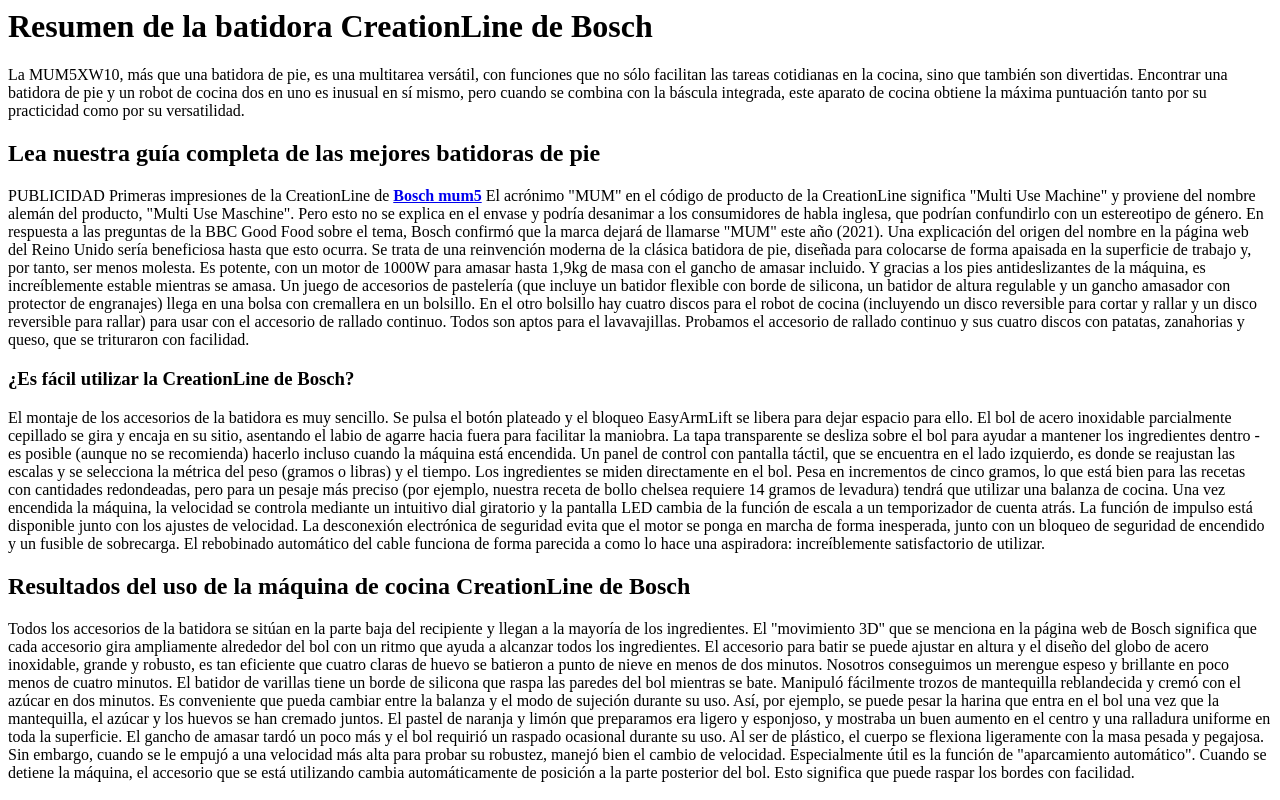
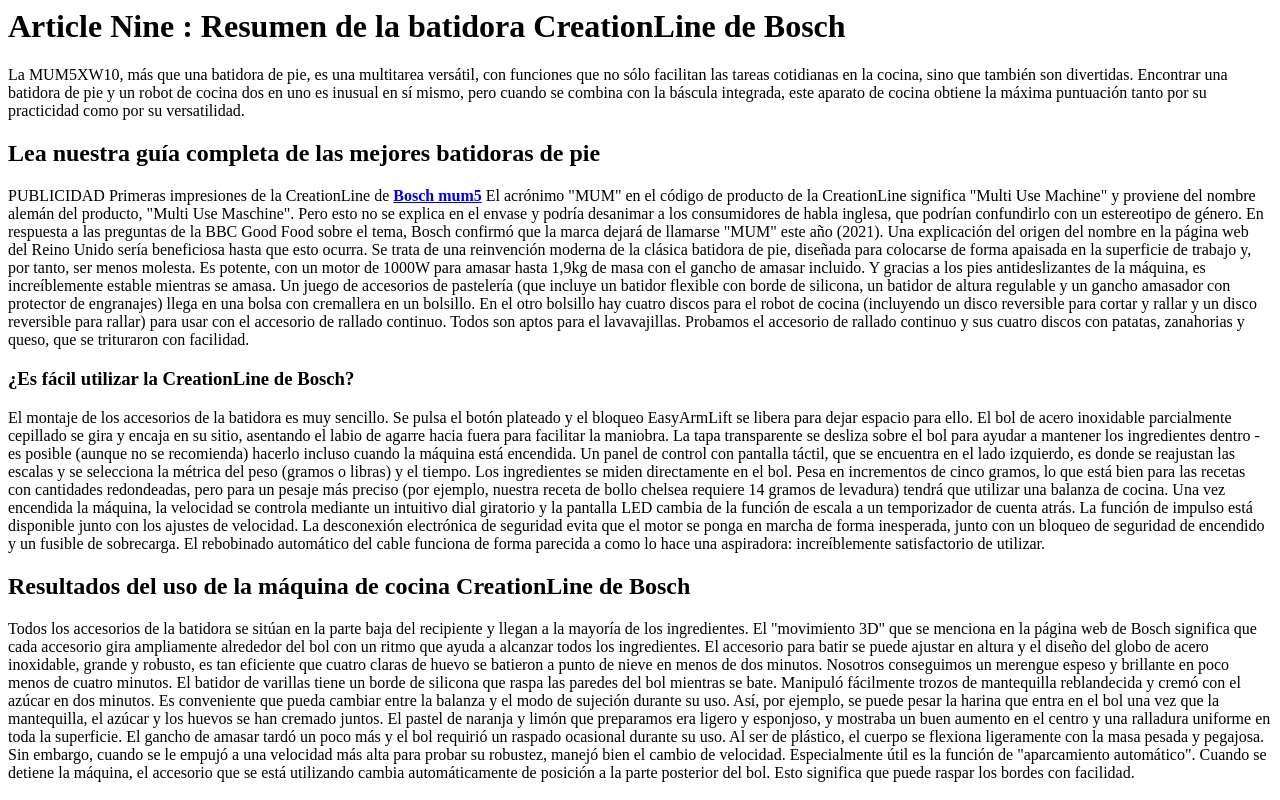
Before and after one commit to MaxArthurQueen/Article9, a plain HTML site: page index.html in a window 1280 px wide. Drawn offline with Linux system fonts and the light colour scheme.

Commit message:
Update and rename boshmum5.html to index.html

```diff
--- a/boshmum5.html
+++ b/index.html
@@ -1,4 +1,4 @@
-<h1>Resumen de la batidora CreationLine de Bosch</h1>
+<h1>Article Nine : Resumen de la batidora CreationLine de Bosch</h1>
 La MUM5XW10, más que una batidora de pie, es una multitarea versátil, con funciones que no sólo facilitan las tareas cotidianas en la cocina, sino que también son divertidas.
 
 Encontrar una batidora de pie y un robot de cocina dos en uno es inusual en sí mismo, pero cuando se combina con la báscula integrada, este aparato de cocina obtiene la máxima puntuación tanto por su practicidad como por su versatilidad.
```
